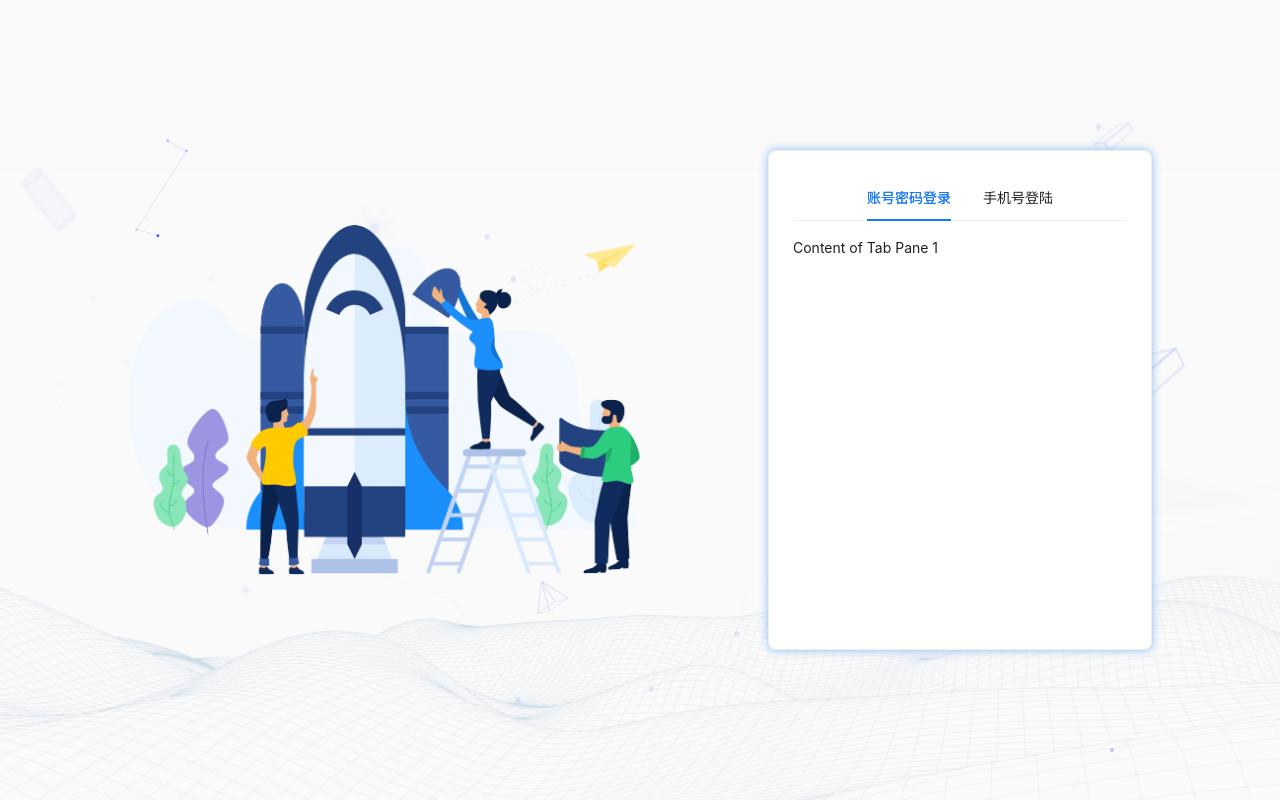
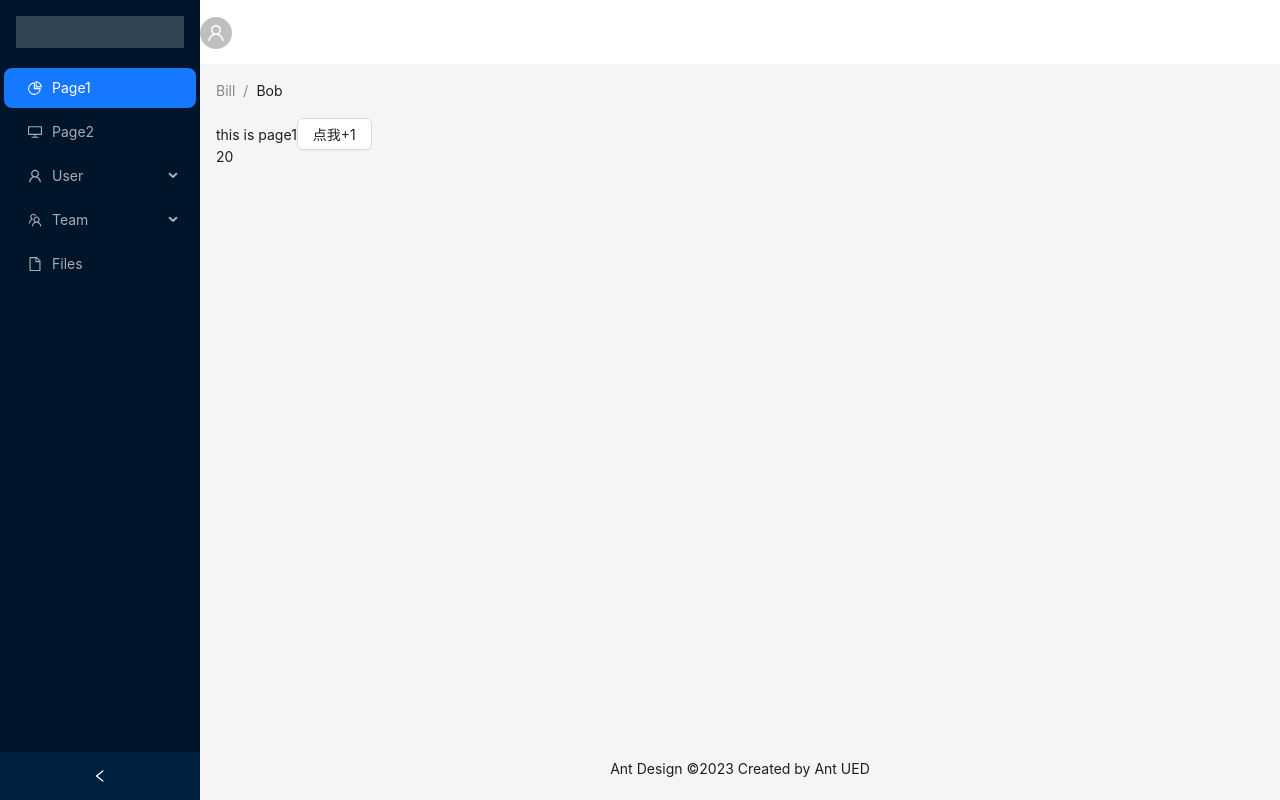
Before and after one commit to luckylark2000/xx-management, a React (Vite) app: page /home/page1 in a window 1280 px wide. Before the commit this address led to /login. Built offline with nearby package versions, Linux system fonts and the light colour scheme.

Commit message:
优化路由结构，完全按照嵌套路（由子路由）格式

```diff
--- a/src/components/MainMenu/index.tsx
+++ b/src/components/MainMenu/index.tsx
@@ -24,19 +24,19 @@ function getItem(
     } as MenuItem;
 }
 const items: MenuItem[] = [
-    getItem('Page1', '/page1', <PieChartOutlined />),
-    getItem('Page2', '/page2', <DesktopOutlined />),
-    getItem('User', '/user', <UserOutlined />, [
-        getItem('Admin', '/user/admin'),
-        getItem('Manager', '/user/manager'),
-        getItem('Staff', '/user/staff'),
+    getItem('Page1', 'page1', <PieChartOutlined />),
+    getItem('Page2', 'page2', <DesktopOutlined />),
+    getItem('User', 'user', <UserOutlined />, [
+        getItem('Admin', 'user/admin'),
+        getItem('Manager', 'user/manager'),
+        getItem('Staff', 'user/staff'),
     ]),
-    getItem('Team', '/team', <TeamOutlined />,
+    getItem('Team', 'team', <TeamOutlined />,
         [
-            getItem('Happy', '/team/happy'),
-            getItem('Joker', '/team/joker')
+            getItem('Happy', 'team/happy'),
+            getItem('Joker', 'team/joker')
         ]),
-    getItem('Files', '/files', <FileOutlined />),
+    getItem('Files', 'files', <FileOutlined />),
 ];
 
 
@@ -44,20 +44,31 @@ const MainMenu: React.FC = () => {
     const navigateTo = useNavigate();
     const currentLocation = useLocation();
     const [openKeys, setOpenKeys] = useState<string[]>([""])
+    // const [selectedKeys, setSelectedKeys] = useState<string[]>([currentLocation.pathname.slice(6)])
     const menuClick = (e: { key: string }) => {
+        console.log(e)
         navigateTo(e.key)//用于控制如何点击就转到相应的路由并且展示
     }
     useEffect(() => {
-        const refreshOpenkey = "/" + currentLocation.pathname.split("/")[1]
-        setOpenKeys([refreshOpenkey])
+        //const refreshOpenkey = "/home/" + currentLocation.pathname.split("/")[2]
+        //console.log(currentLocation.pathname)
+        // console.log(currentLocation.pathname.slice(6))
+        // if (!currentLocation.pathname.slice(6)) {
+        //     setSelectedKeys(["page1"])
+        // }
+        // // else if(){
+
+        // // }
+        setOpenKeys([currentLocation.pathname.split("/")[2]])
     }, [])
     const openChange = (keys: string[]) => {
+        //console.log(keys)
         setOpenKeys([keys[keys.length - 1]]);
     }
     return (
         <Menu
             theme="dark"
-            defaultSelectedKeys={[currentLocation.pathname === "/" ? "/page1" : currentLocation.pathname]}
+            selectedKeys={[currentLocation.pathname.slice(6) ? currentLocation.pathname.slice(6) : 'page1']}
             mode="inline"
             items={items}
             onClick={menuClick}
--- a/src/main.tsx
+++ b/src/main.tsx
@@ -13,7 +13,6 @@ import routes from './router'
 //const BrowserRouter = createBrowserRouter(routes);
 ReactDOM.createRoot(document.getElementById('root') as HTMLElement).render(
   <React.StrictMode>
-
     <BrowserRouter>
       <Suspense fallback={<Loading />}>
         <Provider store={store}>
--- a/src/router/index.tsx
+++ b/src/router/index.tsx
@@ -12,11 +12,12 @@ const Files = lazy(() => import("../view/Files"));
 const Login = lazy(() => import("../view/Login"));
 const routes = [
     {
-        path: "/",
+        path: "/home",
         element: <Home />,
-        children: [{
-            path: "/",//多余的都直接跳到第一个页面即可
-            element: <Navigate to="page1" />
+        children: [
+            {
+                index: true,
+                element: <Navigate to='page1' />
             },
             {
                 path: "page1",
@@ -27,37 +28,59 @@ const routes = [
                 element: <Page2 />
             },
             {
-            path: "user/admin",
+                path: "user",
+                // element: <Admin />,
+                //element: <Navigate to='admin' />,
+                children: [{
+                    index: true,
+                    element: <Navigate to='admin' />
+                },
+                {
+                    path: "admin",
                     element: <Admin />
                 },
                 {
-            path: "user/manager",
+                    path: "manager",
                     element: <Manager />
                 },
                 {
-            path: "user/staff",
+                    path: "staff",
                     element: <Staff />
+                },]
             },
             {
-            path: "team/happy",
+                path: "team",
+                children: [
+                    {
+                        index: true,
+                        element: <Navigate to='happy' />
+                    },
+                    {
+                        path: "happy",
                         element: <Happy />
                     },
                     {
-            path: "team/joker",
+                        path: "joker",
                         element: <Joker />
-        }, {
+                    },]
+            },
+            {
                 path: "files",
                 element: <Files />
             },
         ]
     },
     {
-        path: "/login",//
+        path: "/login",//登录页
         element: <Login />
     },
     {
-        path: "*",//匹配不上的都直接跳到page1页面即可
+        path: "/",//首次进入直接重定向到登录页面
         element: <Navigate to="/login" />
+    },
+    {
+        path: "*",//匹配不上的都直接跳到首页即可
+        element: <Navigate to="/home" />
     },
 ]
 export default routes
```
Lines whose indentation alone changed are shown as unchanged.
